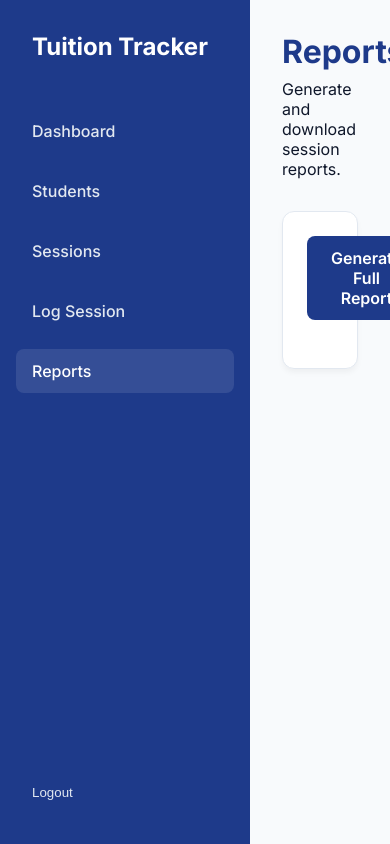
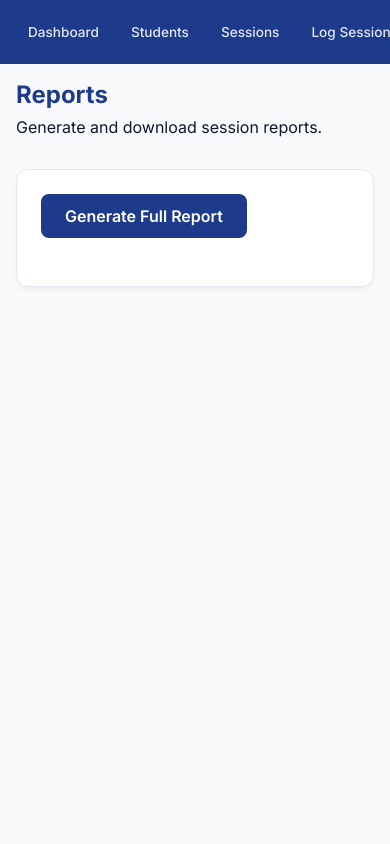
Before and after one commit to TutionTrack/tracktution, a React (Vite) app in the folder client/: page /reports in a window 390 px wide. Built offline with nearby package versions, Linux system fonts and the light colour scheme; sample sign-in values are in the browser's storage.

Commit message:
Make application mobile friendly with responsive sidebar and grid

```diff
--- a/client/src/App.tsx
+++ b/client/src/App.tsx
@@ -24,9 +24,7 @@ const AuthLayout = ({ children }: { children: React.ReactNode }) => {
         <Link to="/sessions" className={`sidebar-link ${location.pathname === "/sessions" ? "active" : ""}`}>Sessions</Link>
         <Link to="/log-session" className={`sidebar-link ${location.pathname === "/log-session" ? "active" : ""}`}>Log Session</Link>
         <Link to="/reports" className={`sidebar-link ${location.pathname === "/reports" ? "active" : ""}`}>Reports</Link>
-        <div style={{ marginTop: "auto" }}>
-          <button onClick={handleLogout} className="sidebar-link" style={{ width: "100%", textAlign: "left", background: "none", border: "none", cursor: "pointer" }}>Logout</button>
-        </div>
+        <button onClick={handleLogout} className="sidebar-link" style={{ background: "none", border: "none", cursor: "pointer", textAlign: "left" }}>Logout</button>
       </aside>
       <main className="main-content">
         {children}
--- a/client/src/index.css
+++ b/client/src/index.css
@@ -231,3 +231,84 @@ th {
   font-size: 0.9rem;
   margin-top: 0.5rem;
 }
+/* Responsive Media Queries */
+@media (max-width: 1024px) {
+  .sidebar {
+    width: 200px;
+  }
+}
+
+@media (max-width: 768px) {
+  .app-container {
+    flex-direction: column;
+  }
+
+  .sidebar {
+    width: 100%;
+    padding: 1rem;
+    height: auto;
+    position: sticky;
+    top: 0;
+    z-index: 100;
+    flex-direction: row;
+    overflow-x: auto;
+    gap: 0.5rem;
+    align-items: center;
+  }
+
+  .sidebar-brand {
+    font-size: 1.1rem;
+    margin-bottom: 0;
+    padding-left: 0;
+    margin-right: 1rem;
+    white-space: nowrap;
+  }
+
+  .sidebar-link {
+    padding: 0.5rem 0.75rem;
+    font-size: 0.85rem;
+    white-space: nowrap;
+  }
+
+  .main-content {
+    padding: 1rem;
+  }
+
+  .page-title {
+    font-size: 1.5rem;
+  }
+
+  .dashboard-grid {
+    grid-template-columns: 1fr;
+  }
+
+  .stat-value {
+    font-size: 2rem;
+  }
+
+  .auth-box {
+    padding: 1.5rem;
+    max-width: 90%;
+  }
+
+  .dashboard-flex-grid {
+    grid-template-columns: 1fr !important;
+  }
+
+  .table-responsive {
+    display: block;
+    width: 100%;
+    overflow-x: auto;
+    -webkit-overflow-scrolling: touch;
+  }
+}
+
+@media (max-width: 480px) {
+  .sidebar-brand {
+    display: none;
+  }
+
+  .sidebar {
+    justify-content: space-around;
+  }
+}
```
